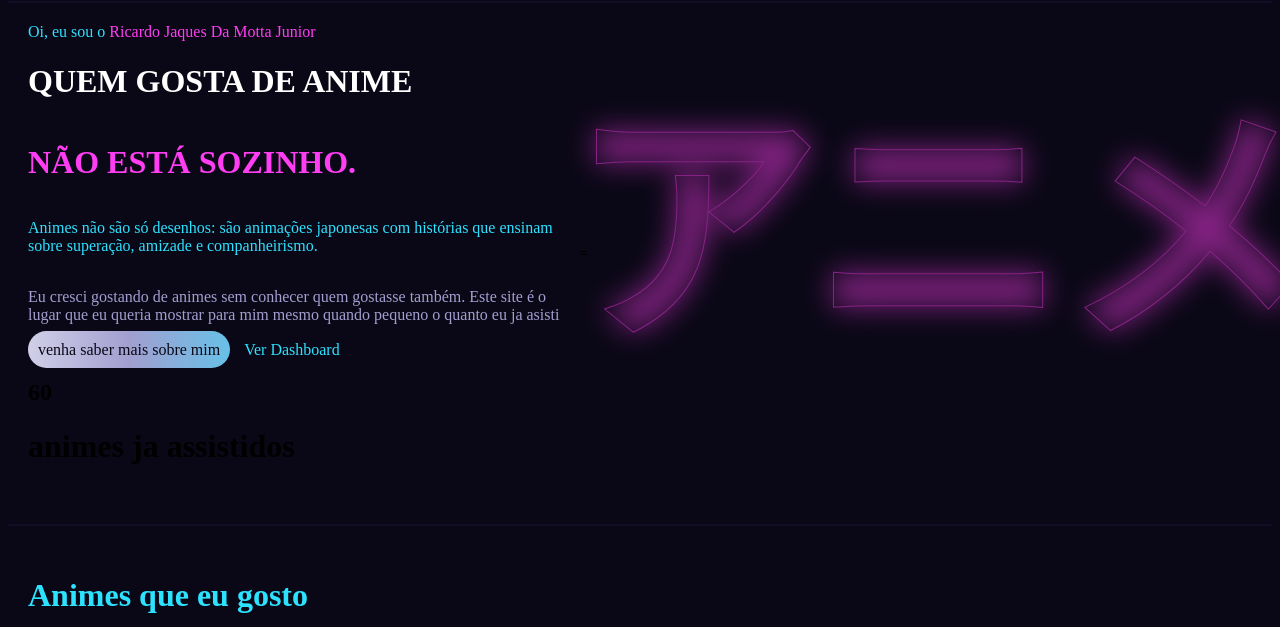
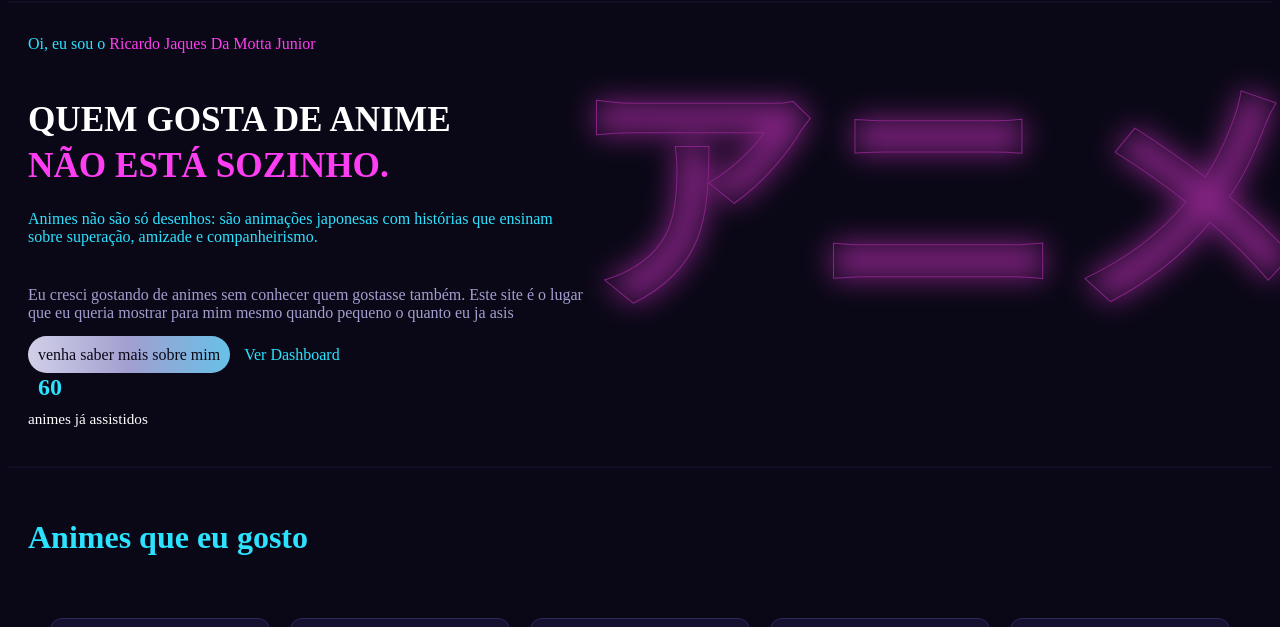
Before and after one commit to Ricardo-jaques/Projeto-Individual, a plain HTML site: page algoritmos/index.html in a window 1280 px wide. Shown: the part 93-720 px from the top of the page. Drawn offline with Linux system fonts and the light colour scheme.

Commit message:
index concluido

```diff
--- a/algoritmos/css/style.css
+++ b/algoritmos/css/style.css
@@ -72,13 +72,22 @@ body {
 }
 
 .texto {
-    display: flex;
+   display: flex;
     flex-direction: column;
-    max-width: 600px;
+    max-width: 650px;
     z-index: 2;
-    gap: 1px;
+    gap: 8px;
 }
-
+.apresentacao {
+    margin-top: 12px;
+    margin-bottom: 40px;
+}
+.texto h1 {
+    font-size: 2.2rem;
+    line-height: 1.1;
+    margin: 0;
+    padding: 0;
+}
 .direita {
     display: flex;
     position: absolute;
@@ -110,6 +119,8 @@ body {
 
 .branco {
     color: white;
+    padding: 0;
+    margin: 0px;
 }
 
 .rosa {
@@ -203,5 +214,23 @@ body {
 }
 
 .asistidos{
-    padding-inline: -10px;
+    display: inline;
+   align-items: baseline;
+    gap: 8px;
+    background: none;
+    border: none;
+    padding: 0;
 }
+
+.asistidos h2 {
+    color: #2DE2FF;
+    font-size: 1.5rem;
+    margin: 10px;
+}
+
+.asistidos h1 {
+    color: white;
+    font-size: 0.95rem;
+    margin: 0;
+    font-weight: normal;
+}
--- a/algoritmos/index.html
+++ b/algoritmos/index.html
@@ -31,18 +31,18 @@
                 <h1 class="branco">QUEM GOSTA DE ANIME</h1>
                 <h1 class="rosa">NÃO ESTÁ SOZINHO.</h1>
                 <p class="azul">Animes não são só desenhos: são animações japonesas com histórias que ensinam sobre superação, amizade e companheirismo.</p>
-                <p class="roxo">Eu cresci gostando de animes sem conhecer quem gostasse também. Este site é o lugar que eu queria mostrar para mim mesmo quando pequeno o quanto eu ja asisti</p>
+                <p class="roxo">Eu cresci gostando de animes sem conhecer quem gostasse também. Este site é o lugar que eu queria mostrar para mim mesmo quando pequeno o quanto eu ja asis</p>
 
                 <div class="visiveis">
     <a href="sobre.html" class="sobre">venha saber mais sobre mim</a>
     <a href="dashboard.html" class="dash">Ver Dashboard</a>
     <div class="asistidos">
         <h2>60</h2>
-                        <h1>animes ja assistidos</h1>
+        <h1>animes já assistidos</h1>
     </div>
 </div>
             </div>
-           =
+
             <h1 class="direita">アニメ</h1>
         </div>
 
```
Lines whose indentation alone changed are shown as unchanged.
